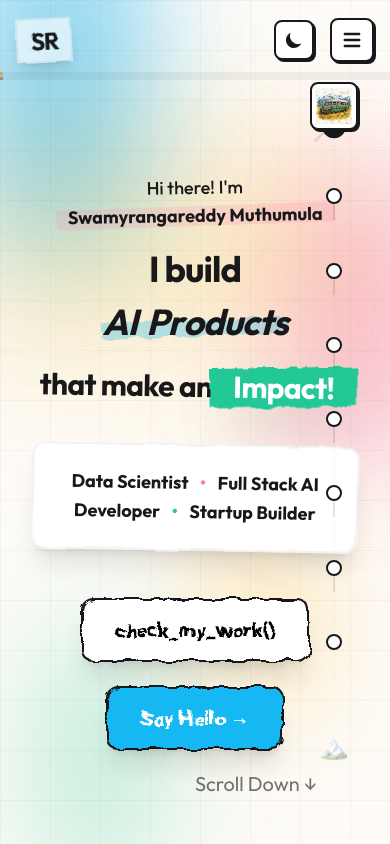
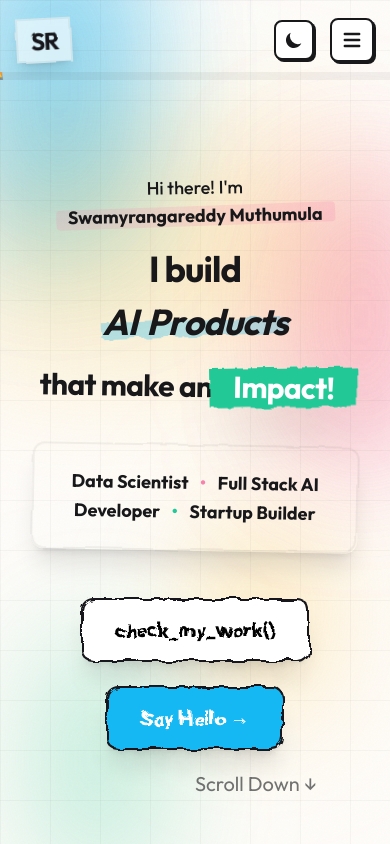
Before and after one commit to swamyrangareddy/portfolio, a React (Vite) app: page / in a window 390 px wide. Shown: the top 844 px of the page. Built offline with nearby package versions, Linux system fonts and the light colour scheme.

Commit message:
Modify background color and responsive trail map styles
Updated background color to inherit for theme awareness and adjusted trail map container display based on screen size.

```diff
--- a/src/index.css
+++ b/src/index.css
@@ -111,7 +111,7 @@ body {
   position: absolute;
   inset: 0;
   background: inherit;
-  background-color: white; /* Default to white paper */
+  background-color: inherit; /* Inherit background from parent to be theme-aware */
   border: 2px solid rgba(0,0,0,0.05);
   z-index: -1;
   border-radius: inherit;
@@ -251,6 +251,11 @@ h6 {
 }
 
 .trail-map-container {
+  display: none;
+}
+
+@media (min-width: 1024px) {
+  .trail-map-container {
     position: fixed;
     right: 2rem;
     top: 50%;
@@ -260,6 +265,7 @@ h6 {
     flex-direction: column;
     align-items: center;
     gap: 2rem;
+  }
 }
 
 .trail-path {
```
Lines whose indentation alone changed are shown as unchanged.
